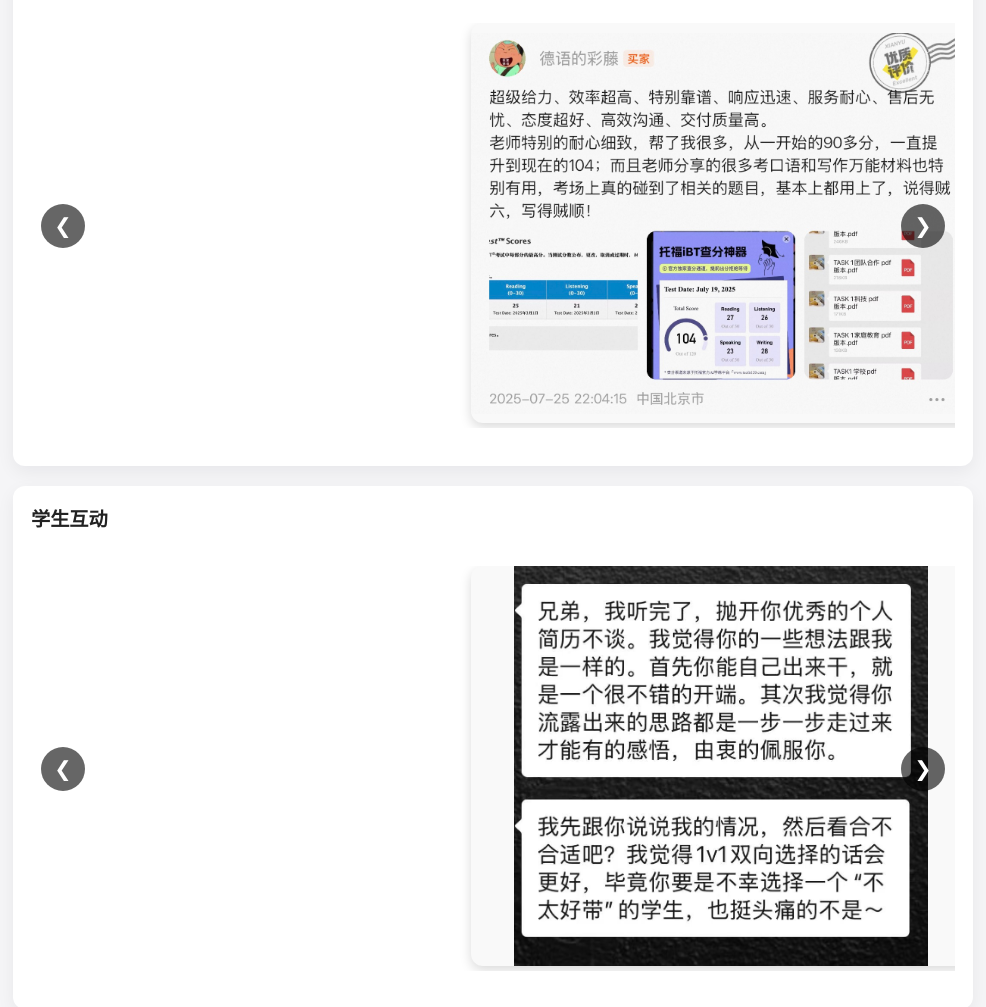
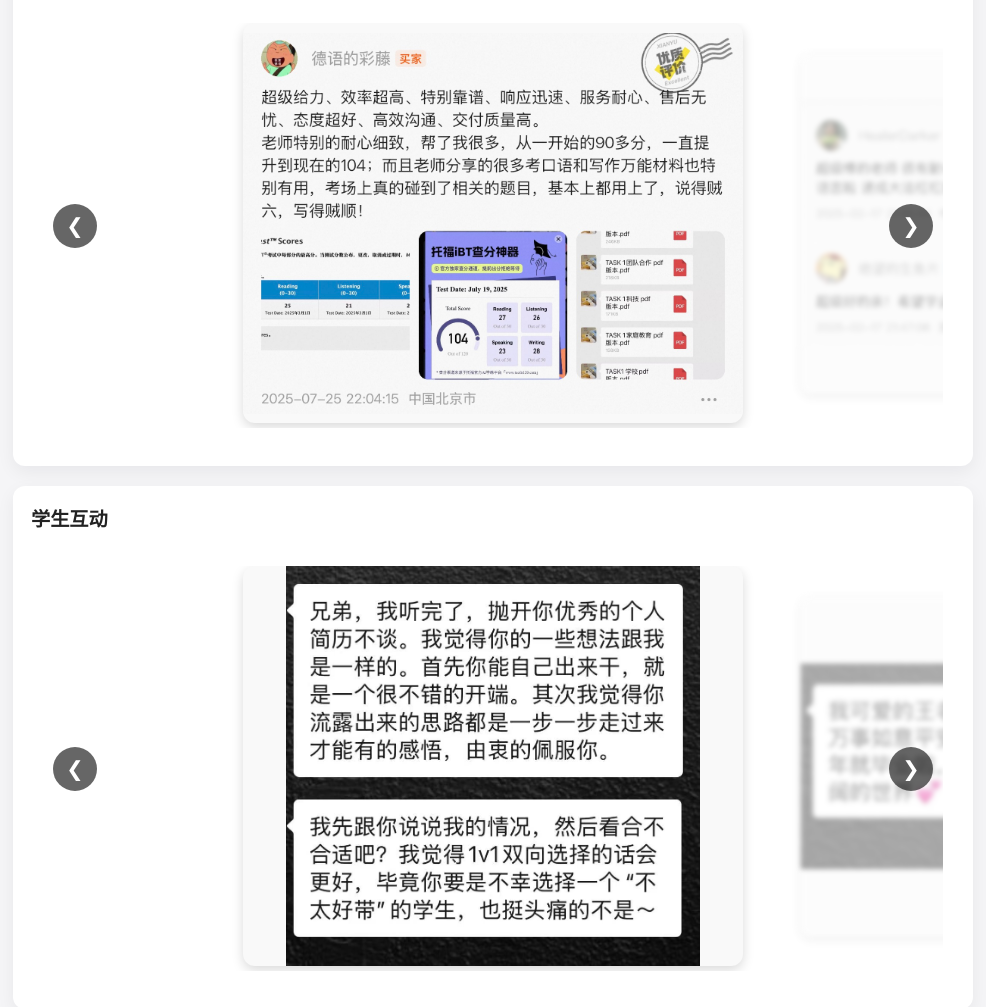
Before and after one commit to cashmere617/cashmere-site, a plain HTML site: page toefl/index.html in a window 1280 px wide. Shown: the part 825-1832 px from the top of the page, without its empty margins (147-1133 px from the left). Drawn offline with Linux system fonts and the light colour scheme.

Commit message:
centre issue

```diff
--- a/toefl/index.html
+++ b/toefl/index.html
@@ -20,8 +20,9 @@
     p{color:#333;line-height:1.7}
     .meta{color:#666;font-size:0.9rem;margin-top:8px}
     .quote{margin:10px 0;padding-left:10px;border-left:3px solid #e5e7eb;font-style:italic;color:#666}
-    .carousel-wrap{position:relative;overflow:hidden;margin-top:14px;padding:20px 0}
-    .carousel-container{display:flex;transition:transform 0.4s ease;gap:20px;padding:0 50px;justify-content:flex-start}
+    .carousel-wrap{position:relative;overflow:hidden;margin-top:14px;padding:20px 0;display:flex;align-items:center;justify-content:center}
+    .carousel-outer{position:relative;width:100%;max-width:900px}
+    .carousel-container{display:flex;transition:transform 0.4s ease;gap:20px;justify-content:flex-start}
     .carousel-item{flex:0 0 500px;transition:all 0.4s ease}
     .carousel-item img{width:100%;height:400px;object-fit:contain;border-radius:12px;box-shadow:0 4px 12px rgba(0,0,0,0.15);background:#f9f9f9}
     .carousel-item.blur{filter:blur(3px);opacity:0.4;transform:scale(0.85)}
@@ -94,6 +95,7 @@
       <div class="content" style="margin-top:20px;">
         <h2 style="margin:0 0 14px;font-size:1.2rem;">学生评价</h2>
         <div class="carousel-wrap">
+          <div class="carousel-outer">
             <button class="carousel-btn prev" onclick="moveReviewCarousel(-1)">❮</button>
             <div style="overflow:hidden;">
               <div class="carousel-container" id="reviewCarousel">
@@ -108,10 +110,12 @@
             <button class="carousel-btn next" onclick="moveReviewCarousel(1)">❯</button>
           </div>
         </div>
+      </div>
 
       <div class="content" style="margin-top:20px;">
         <h2 style="margin:0 0 14px;font-size:1.2rem;">学生互动</h2>
         <div class="carousel-wrap">
+          <div class="carousel-outer">
             <button class="carousel-btn prev" onclick="moveCarousel(-1)">❮</button>
             <div style="overflow:hidden;">
               <div class="carousel-container" id="interactionCarousel">
@@ -125,22 +129,20 @@
             <button class="carousel-btn next" onclick="moveCarousel(1)">❯</button>
           </div>
         </div>
+      </div>
     </main>
   </div>
   <script>
     let currentIndex = 0;
     let reviewIndex = 0;
-    const carousel = document.getElementById('interactionCarousel');
-    const reviewCarousel = document.getElementById('reviewCarousel');
-    const items = document.querySelectorAll('#interactionCarousel .carousel-item');
-    const reviewItems = document.querySelectorAll('#reviewCarousel .carousel-item');
-    const totalItems = items.length;
-    const totalReviewItems = reviewItems.length;
 
     function updateCarousel() {
+      const carousel = document.getElementById('interactionCarousel');
+      const items = document.querySelectorAll('#interactionCarousel .carousel-item');
       const itemWidth = window.innerWidth <= 768 ? 280 : 500;
       const gap = 20;
-      const containerWidth = window.innerWidth;
+      const carouselOuter = carousel.closest('.carousel-outer');
+      const containerWidth = carouselOuter.offsetWidth;
       const centerOffset = (containerWidth - itemWidth) / 2;
       const offset = centerOffset - currentIndex * (itemWidth + gap);
 
@@ -156,9 +158,12 @@
     }
 
     function updateReviewCarousel() {
+      const reviewCarousel = document.getElementById('reviewCarousel');
+      const reviewItems = document.querySelectorAll('#reviewCarousel .carousel-item');
       const itemWidth = window.innerWidth <= 768 ? 280 : 500;
       const gap = 20;
-      const containerWidth = window.innerWidth;
+      const carouselOuter = reviewCarousel.closest('.carousel-outer');
+      const containerWidth = carouselOuter.offsetWidth;
       const centerOffset = (containerWidth - itemWidth) / 2;
       const offset = centerOffset - reviewIndex * (itemWidth + gap);
 
@@ -174,18 +179,20 @@
     }
 
     function moveCarousel(direction) {
+      const items = document.querySelectorAll('#interactionCarousel .carousel-item');
       currentIndex += direction;
       // Infinite loop
-      if (currentIndex < 0) currentIndex = totalItems - 1;
-      if (currentIndex >= totalItems) currentIndex = 0;
+      if (currentIndex < 0) currentIndex = items.length - 1;
+      if (currentIndex >= items.length) currentIndex = 0;
       updateCarousel();
     }
 
     function moveReviewCarousel(direction) {
+      const reviewItems = document.querySelectorAll('#reviewCarousel .carousel-item');
       reviewIndex += direction;
       // Infinite loop
-      if (reviewIndex < 0) reviewIndex = totalReviewItems - 1;
-      if (reviewIndex >= totalReviewItems) reviewIndex = 0;
+      if (reviewIndex < 0) reviewIndex = reviewItems.length - 1;
+      if (reviewIndex >= reviewItems.length) reviewIndex = 0;
       updateReviewCarousel();
     }
 
```
Lines whose indentation alone changed are shown as unchanged.
